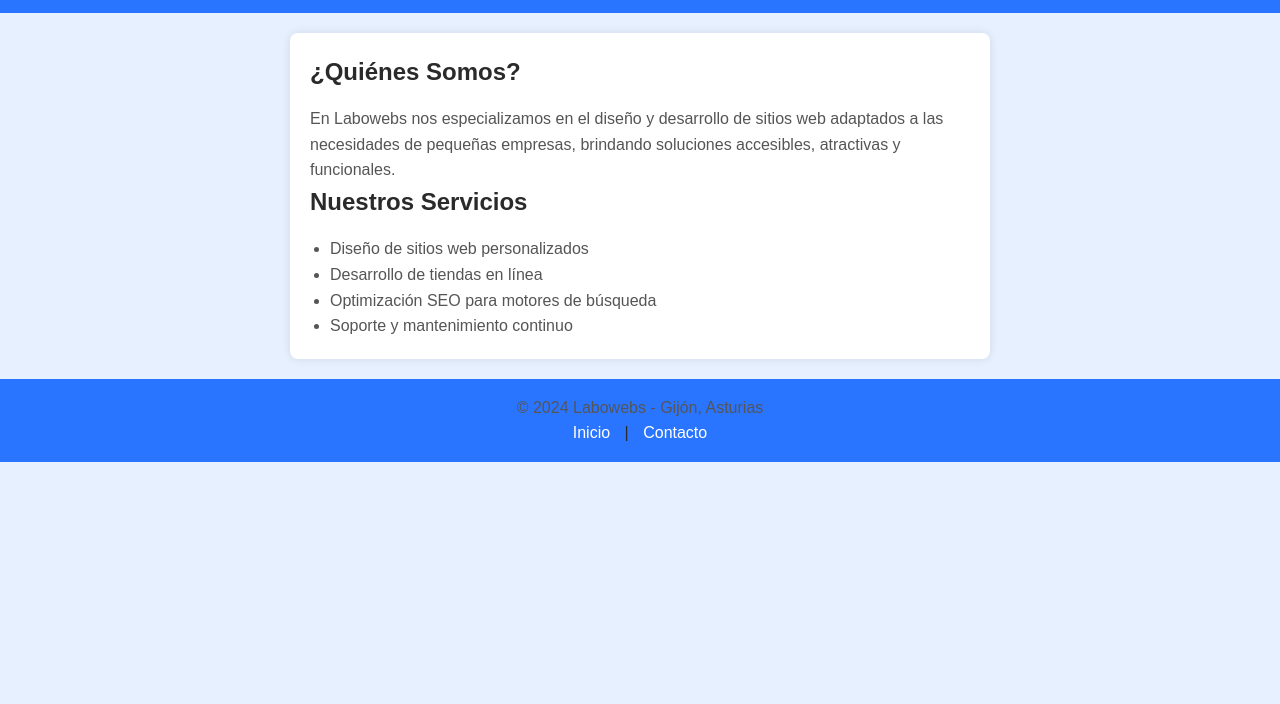
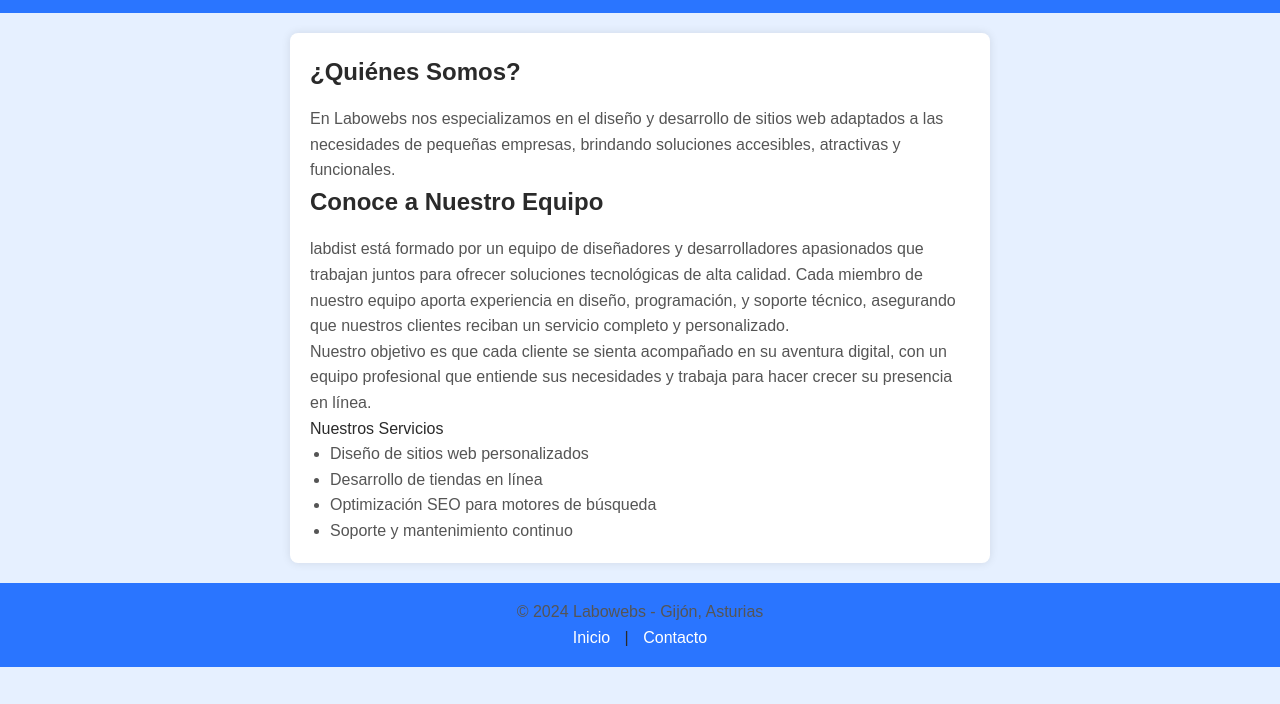
Before and after one commit to orv5714/Tarea2_alfonso_dapena_cores, a plain HTML site: page index.html in a window 1280 px wide. Shown: the part 96-800 px from the top of the page. Drawn offline with Linux system fonts and the light colour scheme.

Commit message:
Añadido párrafo equipo en  index.html

```diff
--- a/index.html
+++ b/index.html
@@ -16,7 +16,15 @@
     <section class="about">
         <h2>¿Quiénes Somos?</h2>
         <p>En Labowebs nos especializamos en el diseño y desarrollo de sitios web adaptados a las necesidades de pequeñas empresas, brindando soluciones accesibles, atractivas y funcionales.</p>
-
+	<h2>Conoce a Nuestro Equipo</h2>
+	<p>labdist está formado por un equipo de diseñadores y
+	desarrolladores apasionados que trabajan juntos para ofrecer soluciones
+	tecnológicas de alta calidad. Cada miembro de nuestro equipo aporta
+	experiencia en diseño, programación, y soporte técnico, asegurando que
+	nuestros clientes reciban un servicio completo y personalizado.</p>
+	<p>Nuestro objetivo es que cada cliente se sienta acompañado en su
+	aventura digital, con un equipo profesional que entiende sus necesidades y
+	trabaja para hacer crecer su presencia en línea.</p
         <h2>Nuestros Servicios</h2>
         <ul>
             <li>Diseño de sitios web personalizados</li>
```
